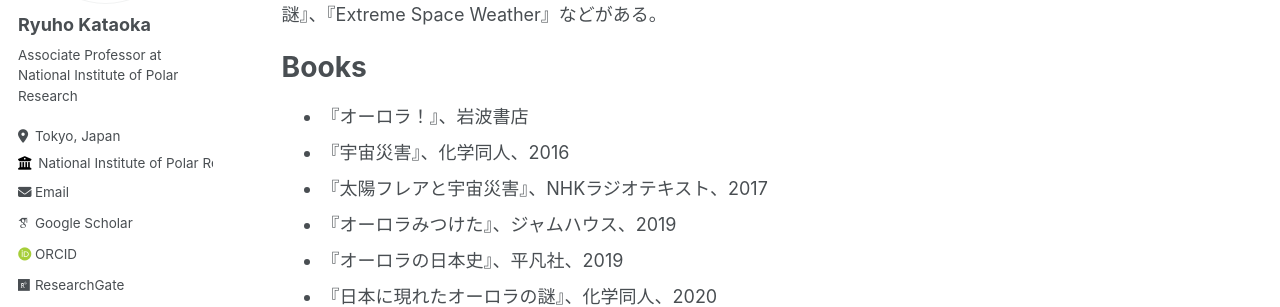
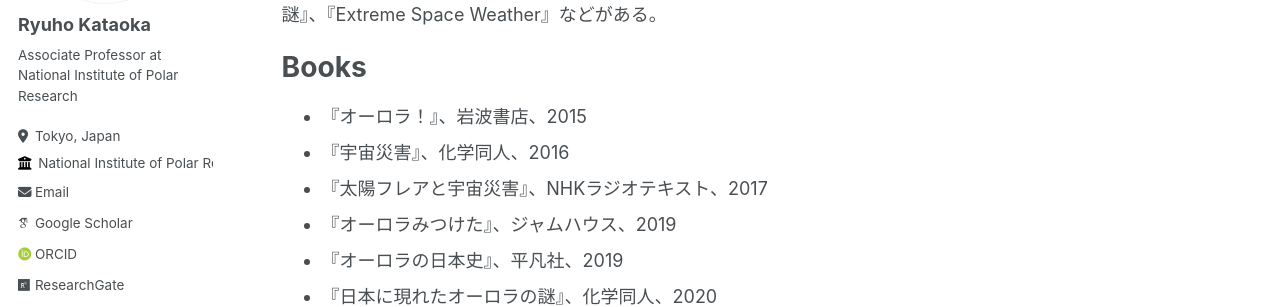
Before and after one commit to ryuhokataoka/ryuhokataoka.github.io, a Jekyll site: the page built from _pages/notes.md, in a window 1280 px wide and 1263 px high. Shown: the part 287-594 px from the top of the window. Built offline with Jekyll 4.4.1, drawn with Linux system fonts in a browser that asks for light colours; some web fonts are replaced.

Commit message:
Update notes.md

```diff
--- a/_pages/notes.md
+++ b/_pages/notes.md
@@ -11,7 +11,7 @@ Profile
 
 Books
 ====
-* 『オーロラ！』、岩波書店
+* 『オーロラ！』、岩波書店、2015
 * 『宇宙災害』、化学同人、2016
 * 『太陽フレアと宇宙災害』、NHKラジオテキスト、2017
 * 『オーロラみつけた』、ジャムハウス、2019
```
